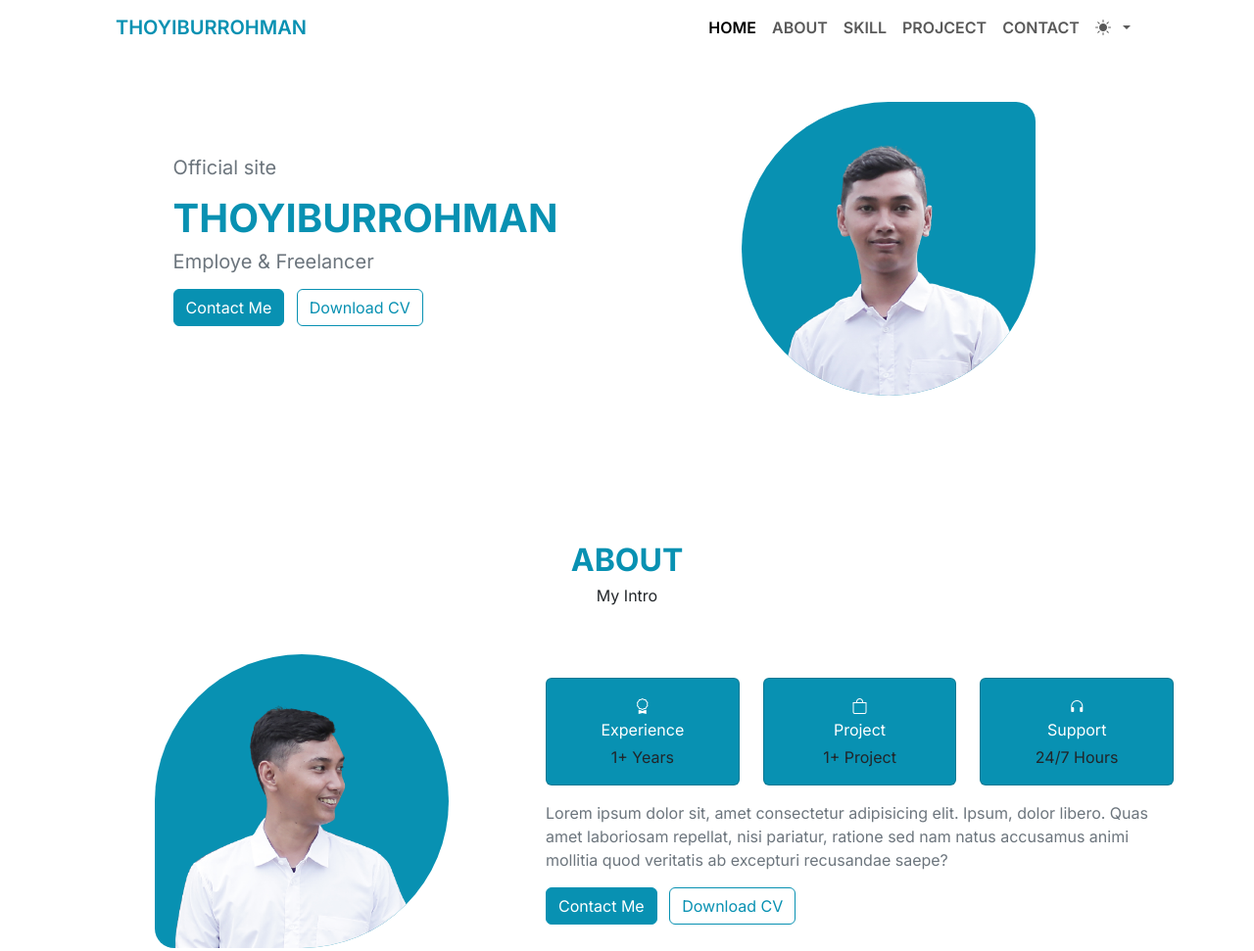
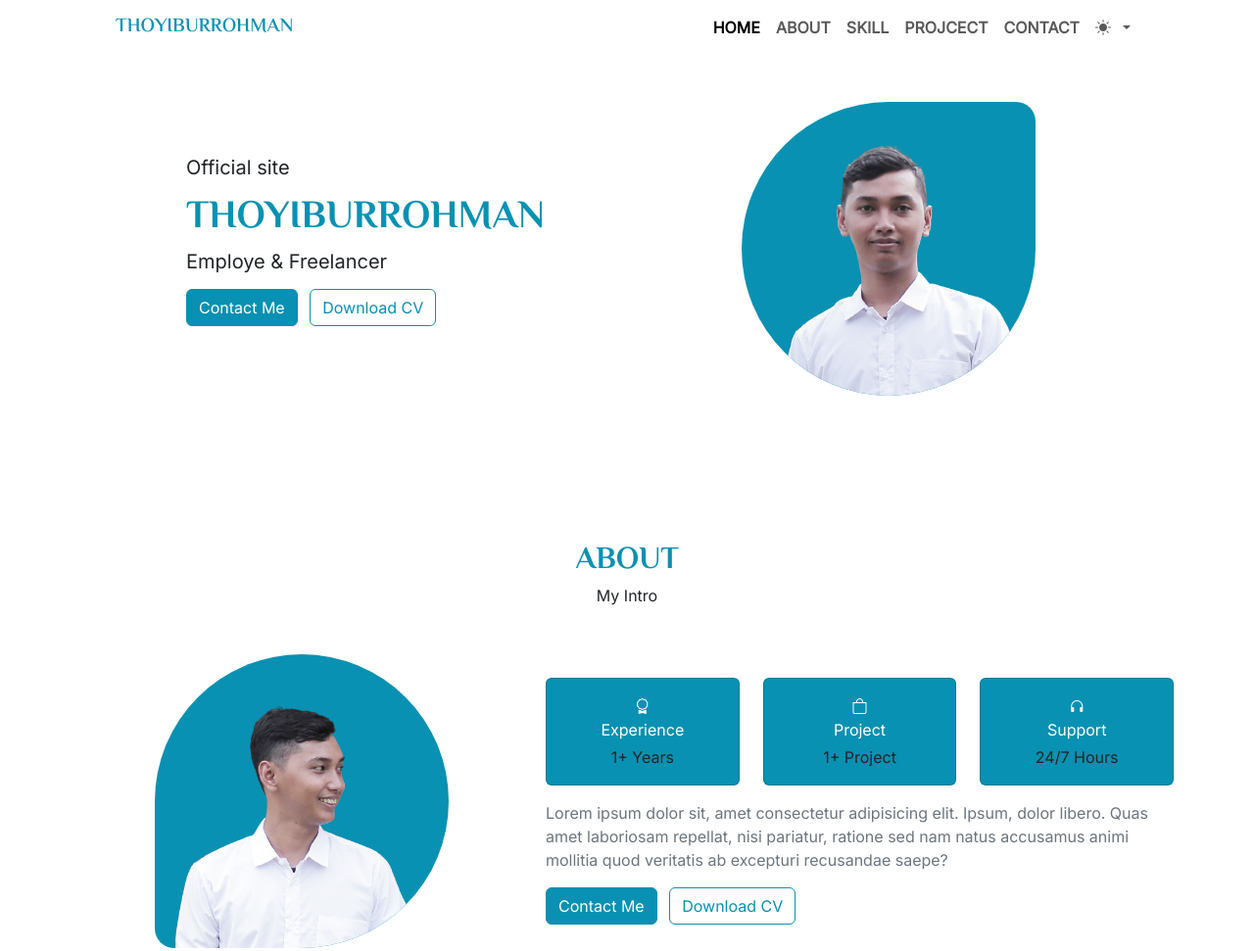
Before and after one commit to thoyiburrohman/thoyiburrohman.github.com, a website: page index.html in a window 1280 px wide. Shown: the top 971 px of the page at 98% size. Drawn offline with nearby package versions, Linux system fonts and the light colour scheme; files whose address does not match are found by name.

Commit message:
ganti font

```diff
--- a/asset/css/styles.css
+++ b/asset/css/styles.css
@@ -39,6 +39,7 @@ body {
 }
 .text-primary {
   color: var(--bs-primary) !important;
+  font-family: "El Messiri", sans-serif;
 }
 .bg-primary {
   background: var(--bs-primary) !important;
--- a/index.html
+++ b/index.html
@@ -12,7 +12,7 @@
 
     <!-- font -->
     <link
-      href="https://fonts.googleapis.com/css2?family=Inter:wght@400;600;700&display=swap"
+      href="https://fonts.googleapis.com/css2?family=Inter&family=El+Messiri:wght@400;600;700&display=swap"
       rel="stylesheet"
     />
     <!-- icon -->
@@ -105,10 +105,10 @@
             <div class="row justify-content-center align-items-center ">
                 <div class="col-lg-6 px-4 d-flex justify-content-center">
                     <div class="home-text  text-lg-start text-center">
-                        <h5 class=" text-secondary">Official site
+                        <h5 class="">Official site
                         </h5>
                         <h1 class="title text-uppercase fw-bold mt-3 mb-2 text-primary">thoyiburrohman</h1>
-                        <h5 class=" text-secondary mb-3">Employe & Freelancer</h5>
+                        <h5 class="mb-3">Employe & Freelancer</h5>
                         <a href="#contact" class="btn btn-primary text-capitalize me-2">Contact me</a>
                         <a href="/download-cv"class="btn btn-outline-primary text-capitalize">Download CV</a>
                         <div class="social justify-content-lg-start justify-content-center mt-3">
```
